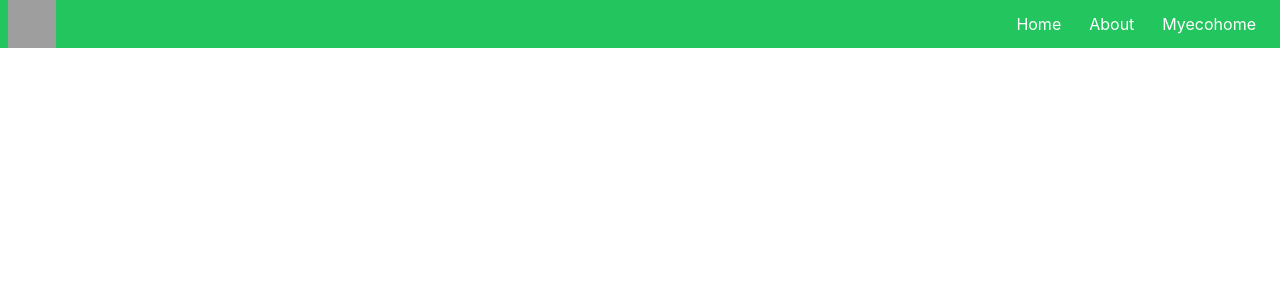
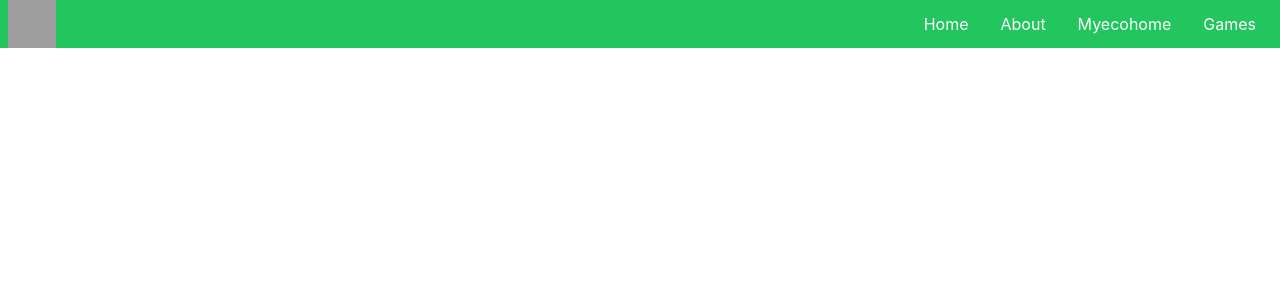
Before and after one commit to webdesignbytom/myecoapp, a React (Create React App) app in the folder client/: page / in a window 1280 px wide. Shown: the top 300 px of the page. Built offline with nearby package versions, Linux system fonts and the light colour scheme; grey boxes are pictures that could not be loaded.

Commit message:
pages init

```diff
--- a/client/src/App.js
+++ b/client/src/App.js
@@ -1,5 +1,5 @@
 import { Routes, Route } from 'react-router-dom'
-import Home from './pages/Home';
+import Home from './pages/home/Home';
 
 function App() {
   return (
--- a/client/src/components/nav/Nav.jsx
+++ /dev/null
@@ -1,48 +0,0 @@
-import React from 'react';
-import MenuIcon from '@mui/icons-material/Menu';
-import { Link, Navigate, useNavigate } from 'react-router-dom';
-import Logo from '../../assets/img/myea-logo.svg';
-
-function Nav() {
-  return (
-    <>
-      <div className='flex flex-row betwe w-full px-2 mx-auto bg-green-500 sm:flex hover:text-slate-50 items-center'>
-        <img src={Logo} alt='logo' className='w-12 h-12 mr-3' />
-        <div className='flex flex-row bg-green-500 sm:hidden justify-end'>
-          <MenuIcon />
-        </div>
-
-        <nav className='hidden flex-row w-full justify-end items-center sm:flex'>
-          <ul className='flex flex-row items-center'>
-            <li>
-              <Link
-                to='/'
-                className='block py-2 pl-3 pr-4 text-white hover:text-slate-300'
-              >
-                Home
-              </Link>
-            </li>
-            <li>
-              <Link
-                to='/about'
-                className='block py-2 pl-3 pr-4 text-white hover:text-slate-300'
-              >
-                About
-              </Link>
-            </li>
-            <li>
-              <Link
-                to='/myecohome'
-                className='block py-2 pl-3 pr-4 text-white hover:text-slate-300'
-              >
-                Myecohome
-              </Link>
-            </li>
-          </ul>
-        </nav>
-      </div>
-    </>
-  );
-}
-
-export default Nav;
--- /dev/null
+++ b/client/src/components/nav/NavLink.jsx
@@ -0,0 +1 @@
+import React from 'react'
--- /dev/null
+++ b/client/src/components/nav/Navbar.jsx
@@ -0,0 +1,44 @@
+import React from 'react';
+import MenuIcon from '@mui/icons-material/Menu';
+import { Link, Navigate, useNavigate } from 'react-router-dom';
+import Logo from '../../assets/img/myea-logo.svg';
+
+const links = ['Home', 'About', 'Myecohome', 'Games', ];
+
+function Navbar() {
+  return (
+    <>
+      <div className='flex flex-row justify-between w-full px-2 mx-auto bg-green-500 sm:flex hover:text-slate-50 items-center'>
+        {/* Left hand side of nav perminent */}
+        <img src={Logo} alt='logo' className='w-12 h-12 mr-3' />
+
+        {/* small screen menu */}
+        <div className='flex flex-row bg-green-500 sm:hidden justify-end'>
+          <MenuIcon />
+        </div>
+        {/* Large screen menu */}
+        <nav className='hidden flex-row w-full justify-end items-center sm:flex'>
+          <ul className='flex flex-row items-center'>
+            {links.map((link, index) => {
+              return <li>
+                <NavLink key={index} link={link} />
+              </li>;
+            })}
+          </ul>
+        </nav>
+      </div>
+    </>
+  );
+}
+
+export default Navbar;
+
+function NavLink({ link }) {
+  return (
+    <>
+      <Link to='/' className='block px-4 py-2 text-white hover:text-slate-300'>
+        {link}
+      </Link>
+    </>
+  );
+}
--- /dev/null
+++ b/client/src/pages/about/About.jsx
@@ -0,0 +1,9 @@
+import React from 'react'
+
+function About() {
+  return (
+    <div>About</div>
+  )
+}
+
+export default About
--- /dev/null
+++ b/client/src/pages/account/Account.jsx
@@ -0,0 +1,9 @@
+import React from 'react'
+
+function Account() {
+  return (
+    <div>Account</div>
+  )
+}
+
+export default Account
--- /dev/null
+++ b/client/src/pages/contact/Contact.jsx
@@ -0,0 +1,9 @@
+import React from 'react'
+
+function Contact() {
+  return (
+    <div>Contact</div>
+  )
+}
+
+export default Contact
--- /dev/null
+++ b/client/src/pages/games/Games.jsx
@@ -0,0 +1,9 @@
+import React from 'react'
+
+function Games() {
+  return (
+    <div>Games</div>
+  )
+}
+
+export default Games
--- a/client/src/pages/Home.jsx
+++ b/client/src/pages/home/Home.jsx
@@ -1,11 +1,11 @@
 import React from 'react'
 import MenuIcon from '@mui/icons-material/Menu';
-import Nav from '../components/nav/Nav';
+import Navbar from '../../components/nav/Navbar';
 
 function Home() {
   return (
     <div>
-      <Nav />
+      <Navbar />
     </div>
   )
 }
--- /dev/null
+++ b/client/src/pages/myecohome/MyEcoHome.jsx
@@ -0,0 +1,9 @@
+import React from 'react'
+
+function MyEcoHome() {
+  return (
+    <div>MyEcoHome</div>
+  )
+}
+
+export default MyEcoHome
--- /dev/null
+++ b/client/src/pages/profile/Profile.jsx
@@ -0,0 +1,9 @@
+import React from 'react'
+
+function Profile() {
+  return (
+    <div>Profile</div>
+  )
+}
+
+export default Profile
```
Also changed, not shown: 1 other file (tests, documents, lock files or other folders).
